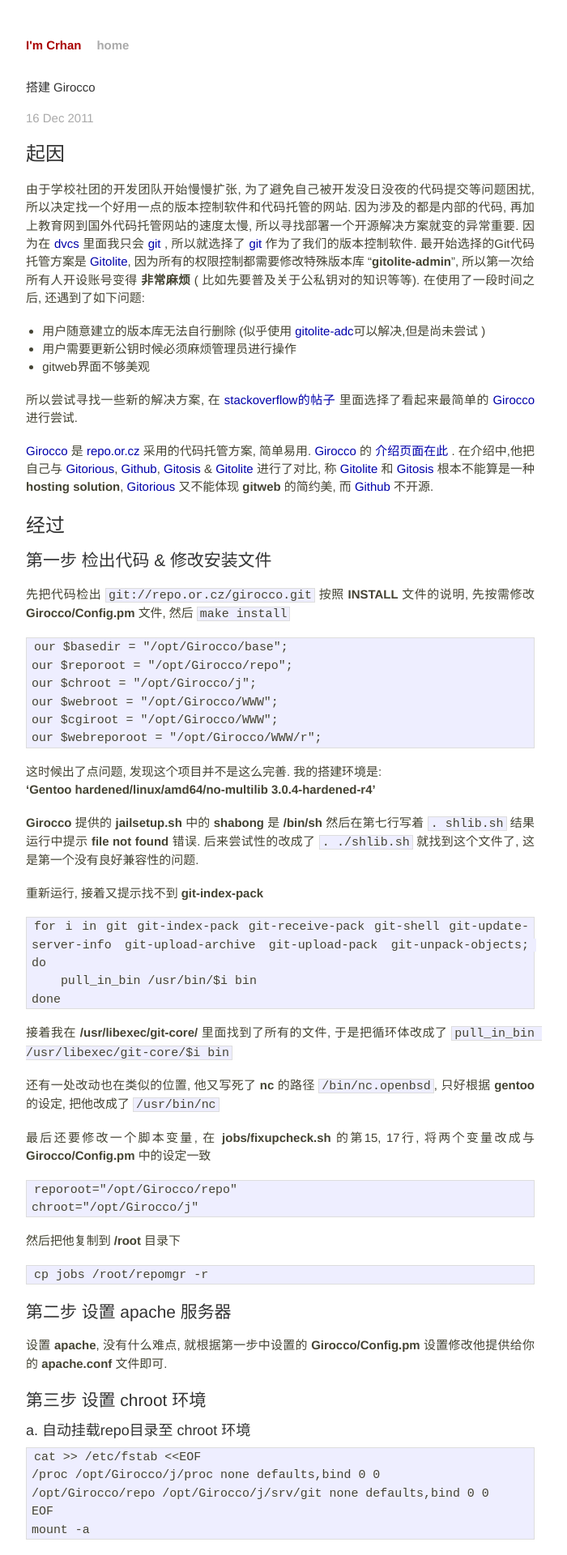
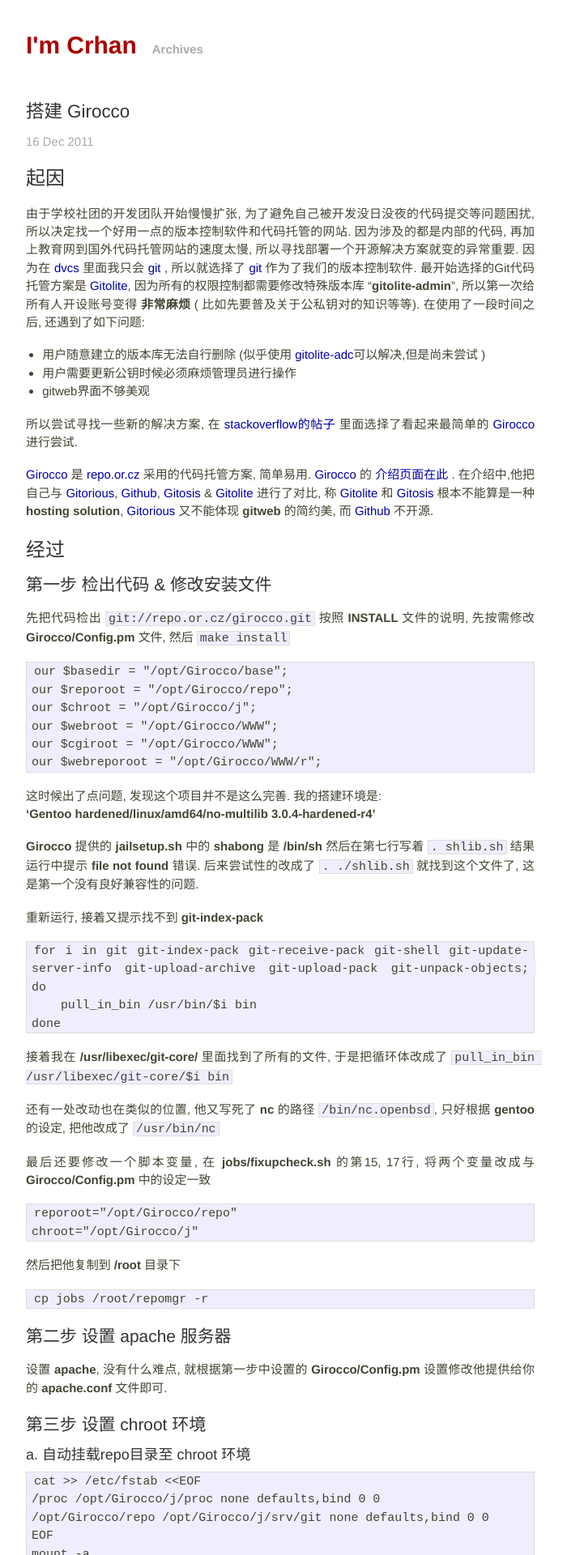
Before and after one commit to crhan/crhan.github.io, a Jekyll site: the page built from _posts/20120905/2011-12-16-搭建-girocco.md, in a window 1280 px wide. Shown: the top 1920 px of the page at 81% size, without its empty margins (294-994 px from the left). Built offline with Jekyll 4.4.1, drawn with Linux system fonts in a browser that asks for light colours; Markdown is read by kramdown in place of the engine named in the settings; comment, search, counter and statistics services are not loaded.

Commit message:
add new posts and archives page

```diff
--- a/_includes/header.html
+++ b/_includes/header.html
@@ -1,4 +1,4 @@
 <div class="header">
   <h1 class="title"><a href="/">{{ site.name }}</a></h1>
-  <a class="extra" href="/">home</a>
+  <a class="extra" href="/archives">Archives</a>
 </div>
--- a/css/main.css
+++ b/css/main.css
@@ -19,8 +19,8 @@
   text-align: center;
 }
 
-h1, h2, h3, h4, h5, h6 {
-  font-size: 100%; }
+/*h1, h2, h3, h4, h5, h6 {*/
+  /*font-size: 100%; }*/
 
 h1 { margin-bottom: 1em; }
 p { margin: 1em 0; }
--- a/index.html
+++ b/index.html
@@ -8,7 +8,7 @@
   <h1>Blog Posts</h1>
   <!-- This loops through the paginated posts -->
   {% for post in paginator.posts %}
-    <h1><a href="{{ post.url }}">{{ post.title }}</a></h1>
+    <h3><a href="{{ post.url }}">{{ post.title }}</a></h3>
     <p class="author">
       <span class="date">{{ post.date|date_to_string}}</span>
     </p>
```
Also changed, not shown: archives/index.html (added, +12 -0 lines), _posts/2013-12-22-rbenv-system-wide-install.md (renamed from _drafts/rbenv.md).
